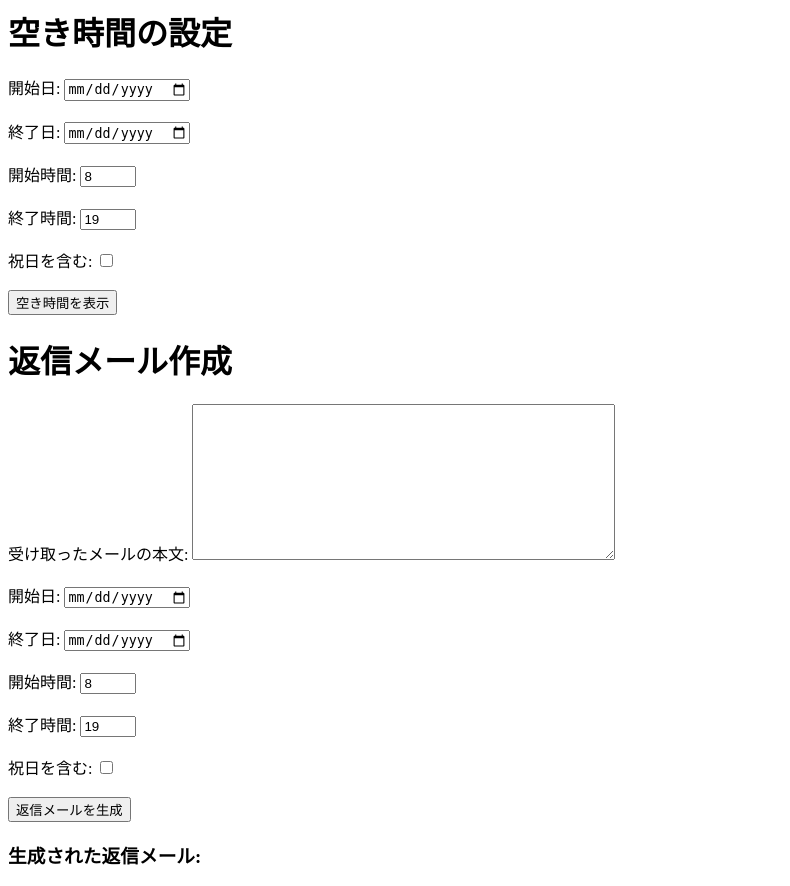
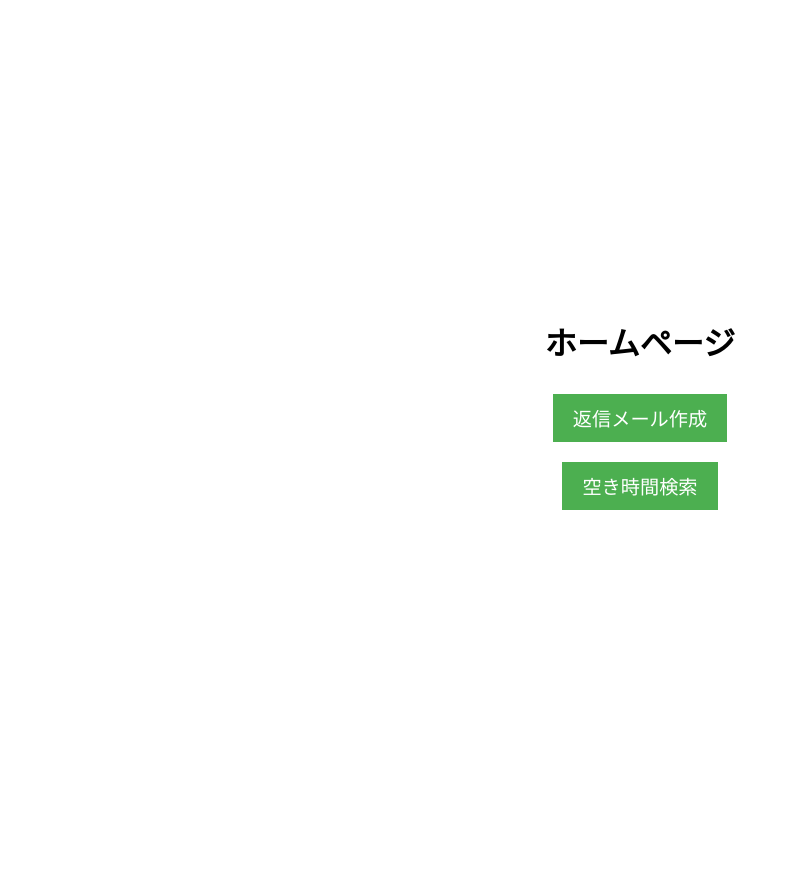
Before and after one commit to mojitakanori/calendar, a Flask app: page / in a window 1280 px wide. Shown: the whole page, without its empty margins (0-790 px from the left). After the commit the page ends 510 px from the top, so only its background shows below. Run offline with Flask 3, Linux system fonts and the light colour scheme; the visitor is signed in with stand-in values (Sample User, id 1).

Commit message:
ホーム画面の作成、返信メール作成画面と、空き時間検索画面を分けた。返信メール作成後にユーザが修正できるようにした。コピー機能もつけた。ログインの機能は一時的にオフにしている。

```diff
--- a/app.py
+++ b/app.py
@@ -29,9 +29,10 @@ users = {
 @app.route('/')
 def index():
     # 通常のログイン確認
-    if 'logged_in' not in session or not session['logged_in']:
-        return redirect(url_for('login'))
-    return render_template('settings.html')
+    # 今だけログイン画面無視
+    # if 'logged_in' not in session or not session['logged_in']:
+    #     return redirect(url_for('login'))
+    return render_template('index.html')
 
 
 @app.route('/login', methods=['GET', 'POST'])
@@ -45,7 +46,7 @@ def login():
             session['logged_in'] = True
             return redirect('/')
         else:
-            flash('ユーザー名またはパスワードが違います。')
+            # flash('ユーザー名またはパスワードが違います。')
             return render_template('login.html')
 
     return render_template('login.html')
@@ -91,98 +92,76 @@ def oauth2callback():
     return redirect('/')
 
 
-@app.route('/get_free_times', methods=['POST'])
-def get_free_times():
-    if 'credentials' not in session:
-        return redirect('login_google')
+@app.route('/free_times', methods=['GET', 'POST'])
+def free_times():
+    if request.method == 'POST':
+        if 'credentials' not in session:
+            return redirect('login_google')
 
-    # ユーザーがフォームで選択したデータを取得
-    start_date = request.form.get('start_date')
-    end_date = request.form.get('end_date')
-    include_holidays = request.form.get('include_holidays') == 'on'
+        # フォームから入力されたデータを取得
+        start_date = request.form.get('start_date')
+        end_date = request.form.get('end_date')
+        include_holidays = request.form.get('include_holidays') == 'on'
+        day_start_hour = int(request.form.get('day_start_hour'))
+        day_end_hour = int(request.form.get('day_end_hour'))
 
-    day_start_hour = int(request.form.get('day_start_hour'))
-    day_end_hour = int(request.form.get('day_end_hour'))
+        start_date = datetime.strptime(start_date, '%Y-%m-%d').date()
+        end_date = datetime.strptime(end_date, '%Y-%m-%d').date()
 
-    # 無視するイベントのキーワードを取得
-    exclude_keywords = request.form.get('exclude_keywords')
-    if exclude_keywords:
-        exclude_keywords = [keyword.strip() for keyword in exclude_keywords.split(',')]
-    else:
-        exclude_keywords = []
+        # Google Calendarから空き時間を取得
+        credentials = Credentials(**session['credentials'])
+        service = build('calendar', 'v3', credentials=credentials)
+        free_times_dict = fetch_free_times(service, start_date, end_date, day_start_hour, day_end_hour, not include_holidays, [])
 
-    start_date = datetime.strptime(start_date, '%Y-%m-%d').date()
-    end_date = datetime.strptime(end_date, '%Y-%m-%d').date()
+        return render_template('free_times.html', free_times=free_times_dict)
 
-    # 資格情報の取得
-    credentials = Credentials(**session['credentials'])
-    service = build('calendar', 'v3', credentials=credentials)
+    # GETリクエストの場合は単純にフォームを表示
+    return render_template('free_times.html')
 
-    # fetch_free_times関数の呼び出し
-    free_times_dict = fetch_free_times(
-        service, start_date, end_date, day_start_hour, day_end_hour,
-        not include_holidays, exclude_keywords
-    )
-
-    return render_template('free_times.html', free_times=free_times_dict)
 
 ##################################
 #　GPTへの問い合わせ
 ##################################
+@app.route('/get_reply', methods=['GET', 'POST'])
+def get_reply():
+    if request.method == 'GET':
+        # GETリクエストが来た場合、返信メール作成ページを表示
+        return render_template('reply.html')
 
-@app.route('/get_reply', methods=['POST'])
-def get_reply():
-    # フォームから受け取ったメールの本文を取得
-    received_email = request.form.get('received_email')
-    print(received_email)
-    if not received_email:
-        # このままだとユーザには通知されない
-        print("メールの本文を入力してください。", "error")
-        return render_template('settings.html')  # 適切なテンプレートを返す
+    if request.method == 'POST':
+        received_email = request.form.get('received_email')
+        if not received_email:
+            return render_template('reply.html')  # フォームに戻す
 
-    # GPTに問い合わせを行い、返信メールを生成
-    reply_email = chatgpt_generate_reply(received_email)
+        # GPTに問い合わせを行い、返信メールを生成
+        reply_email = chatgpt_generate_reply(received_email)
 
-    # GPTが生成した返信メール内に[empty_day]があるか確認し、空き時間に置き換える
-    if '[empty_day]' in reply_email:
-        if 'credentials' not in session:
-            return redirect('login_google')
+        # GPTが生成した返信メール内に[empty_day]があるか確認し、空き時間に置き換える
+        if '[empty_day]' in reply_email:
+            if 'credentials' not in session:
+                return redirect('login_google')
+            start_date = request.form.get('start_date')
+            end_date = request.form.get('end_date')
+            include_holidays = request.form.get('include_holidays') == 'on'
+            day_start_hour = int(request.form.get('day_start_hour'))
+            day_end_hour = int(request.form.get('day_end_hour'))
 
-        # 空き時間の検索に必要なデータをフォームから取得
-        start_date = request.form.get('start_date')
-        end_date = request.form.get('end_date')
-        include_holidays = request.form.get('include_holidays') == 'on'
+            start_date = datetime.strptime(start_date, '%Y-%m-%d').date()
+            end_date = datetime.strptime(end_date, '%Y-%m-%d').date()
 
-        day_start_hour = request.form.get('day_start_hour')
-        day_end_hour = request.form.get('day_end_hour')
+            credentials = Credentials(**session['credentials'])
+            service = build('calendar', 'v3', credentials=credentials)
 
-        # None または空文字チェック
-        if not day_start_hour or not day_end_hour:
-            # これブラウザにも送信されるようにしたい
-            print("開始時間または終了時間が設定されていません。")
-            return redirect('/')
+            free_times_dict = fetch_free_times(
+                service, start_date, end_date, day_start_hour, day_end_hour, not include_holidays, []
+            )
 
-        # 整数変換
-        day_start_hour = int(day_start_hour)
-        day_end_hour = int(day_end_hour)
+            # 空き時間を整形して[empty_day]を置き換える
+            reply_email = reply_email.replace('[empty_day]', format_free_times(free_times_dict))
 
-        start_date = datetime.strptime(start_date, '%Y-%m-%d').date()
-        end_date = datetime.strptime(end_date, '%Y-%m-%d').date()
+        # 結果の返信メールを表示
+        return render_template('reply.html', reply_email=reply_email)
 
-        # Google Calendar APIのサービスを使って空き時間を取得
-        credentials = Credentials(**session['credentials'])
-        service = build('calendar', 'v3', credentials=credentials)
-
-        # 空き時間を取得
-        free_times_dict = fetch_free_times(
-            service, start_date, end_date, day_start_hour, day_end_hour, not include_holidays, []
-        )
-
-        # 空き時間を整形して[empty_day]を置き換える
-        reply_email = reply_email.replace('[empty_day]', format_free_times(free_times_dict))
-
-    # 結果の返信メールを表示
-    return render_template('settings.html', reply_email=reply_email)
 
 def chatgpt_generate_reply(received_email):
     system_message = (
@@ -214,12 +193,15 @@ def chatgpt_generate_reply(received_email):
 
 
 def format_free_times(free_times):
-    # 空き時間リストを文字列に整形
+    # 空き時間リストを文字列に整形し、改行を含めて結合
     free_times_list = []
     for date, times in free_times.items():
+        free_times_list.append(f"{date}")
         for time in times:
-            free_times_list.append(f"{date} {time}")
-    return ', '.join(free_times_list)
+            free_times_list.append(f"  {time}")  # 各時間帯を日付の下にインデントして追加
+
+    return "\n".join(free_times_list)  # 改行で結合して返す
+
 
 ##################################
 #　空き時間検索のロジック
--- /dev/null
+++ b/templates/index.html
@@ -0,0 +1,61 @@
+<!DOCTYPE html>
+<html lang="ja">
+<head>
+    <meta charset="UTF-8">
+    <meta name="viewport" content="width=device-width, initial-scale=1.0">
+    <title>ホームページ</title>
+    <style>
+        body {
+            font-family: Arial, sans-serif;
+            display: flex;
+            flex-direction: column;
+            align-items: center;
+            justify-content: center;
+            height: 100vh;
+        }
+
+        h1 {
+            font-size: 2em;
+            margin-bottom: 20px;
+        }
+
+        button {
+            padding: 10px 20px;
+            font-size: 1.2em;
+            margin: 10px;
+            background-color: #4CAF50;
+            color: white;
+            border: none;
+            cursor: pointer;
+        }
+
+        button:hover {
+            background-color: #45a049;
+        }
+
+        .btn-container {
+            display: flex;
+            flex-direction: column;
+            align-items: center;
+        }
+
+    </style>
+</head>
+<body>
+
+    <h1>ホームページ</h1>
+    <div class="btn-container">
+        <a href="{{ url_for('get_reply') }}">
+            <button>返信メール作成</button>
+        </a>
+        <a href="{{ url_for('free_times') }}">
+            <button>空き時間検索</button>
+        </a>
+    </div>
+
+
+
+
+
+</body>
+</html>
--- a/templates/settings.html
+++ /dev/null
@@ -1,51 +0,0 @@
-<h1>空き時間の設定</h1>
-<form method="POST" action="{{ url_for('get_free_times') }}">
-    <!-- もともとの空き時間設定フォーム -->
-    <label for="start_date">開始日:</label>
-    <input type="date" id="start_date" name="start_date" required><br><br>
-
-    <label for="end_date">終了日:</label>
-    <input type="date" id="end_date" name="end_date" required><br><br>
-
-    <label for="day_start_hour">開始時間:</label>
-    <input type="number" id="day_start_hour" name="day_start_hour" min="0" max="23" value="8" required><br><br>
-
-    <label for="day_end_hour">終了時間:</label>
-    <input type="number" id="day_end_hour" name="day_end_hour" min="0" max="23" value="19" required><br><br>
-
-    <label for="include_holidays">祝日を含む:</label>
-    <input type="checkbox" id="include_holidays" name="include_holidays"><br><br>
-
-    <button type="submit">空き時間を表示</button>
-</form>
-
-<h1>返信メール作成</h1>
-<form method="POST" action="{{ url_for('get_reply') }}">
-    <!-- 新しく追加するメール本文入力フォーム -->
-    <label for="received_email">受け取ったメールの本文:</label>
-    <textarea id="received_email" name="received_email" rows="10" cols="50" required></textarea><br><br>
-
-    <!-- 空き時間情報も含める -->
-    <label for="start_date">開始日:</label>
-    <input type="date" id="start_date" name="start_date"><br><br>
-
-    <label for="end_date">終了日:</label>
-    <input type="date" id="end_date" name="end_date"><br><br>
-
-    <label for="day_start_hour">開始時間:</label>
-    <input type="number" id="day_start_hour" name="day_start_hour" min="0" max="23" value="8"><br><br>
-
-    <label for="day_end_hour">終了時間:</label>
-    <input type="number" id="day_end_hour" name="day_end_hour" min="0" max="23" value="19"><br><br>
-
-    <label for="include_holidays">祝日を含む:</label>
-    <input type="checkbox" id="include_holidays" name="include_holidays"><br><br>
-
-    <button type="submit">返信メールを生成</button>
-</form>
-
-<div id="reply-email">
-    <!-- 返信メールの結果表示 -->
-    <h3>生成された返信メール:</h3>
-    <div>{{ reply_email }}</div>
-</div>
```
Also changed, not shown: templates/free_times.html (+43 -5 lines), templates/reply.html (added, +111 -0 lines).
